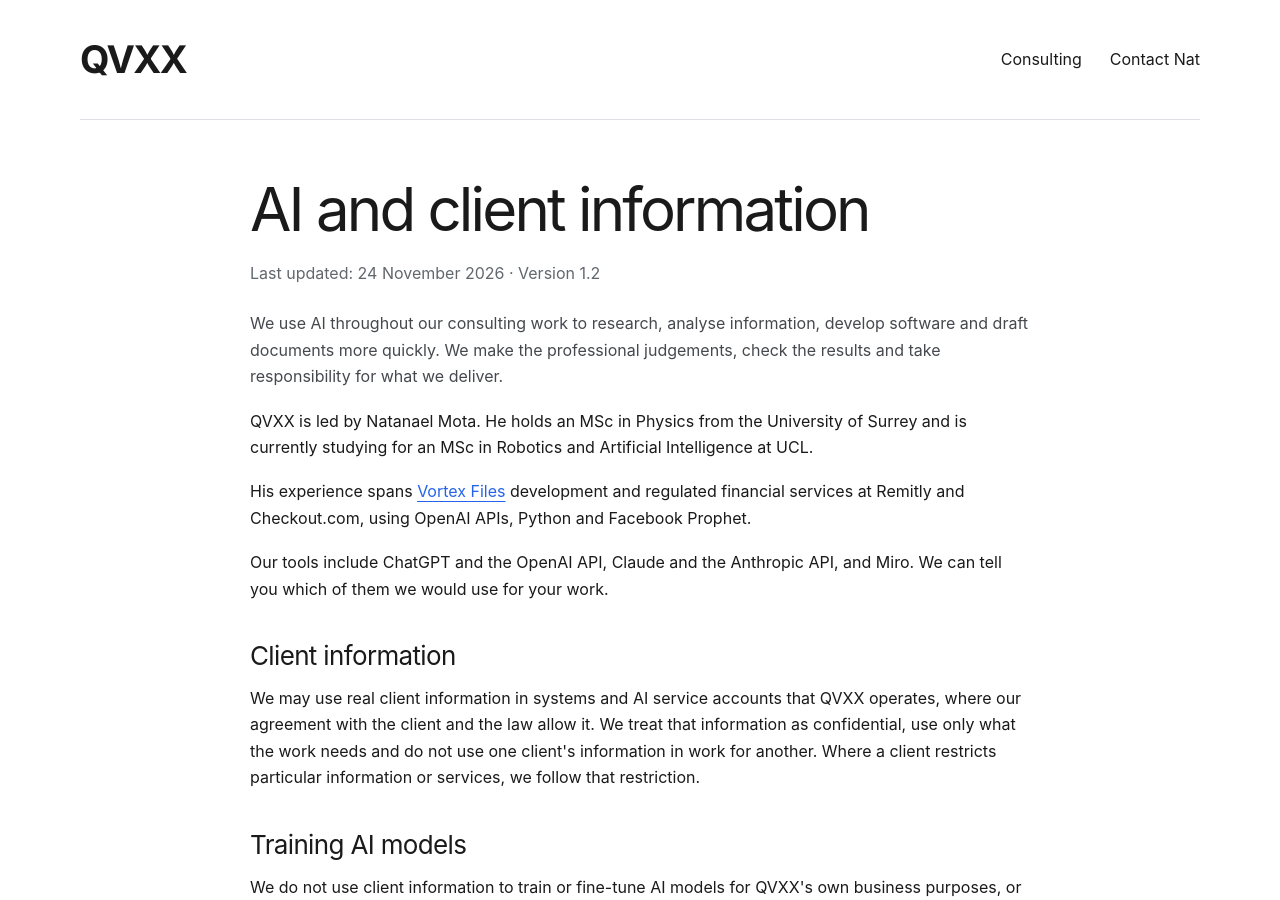
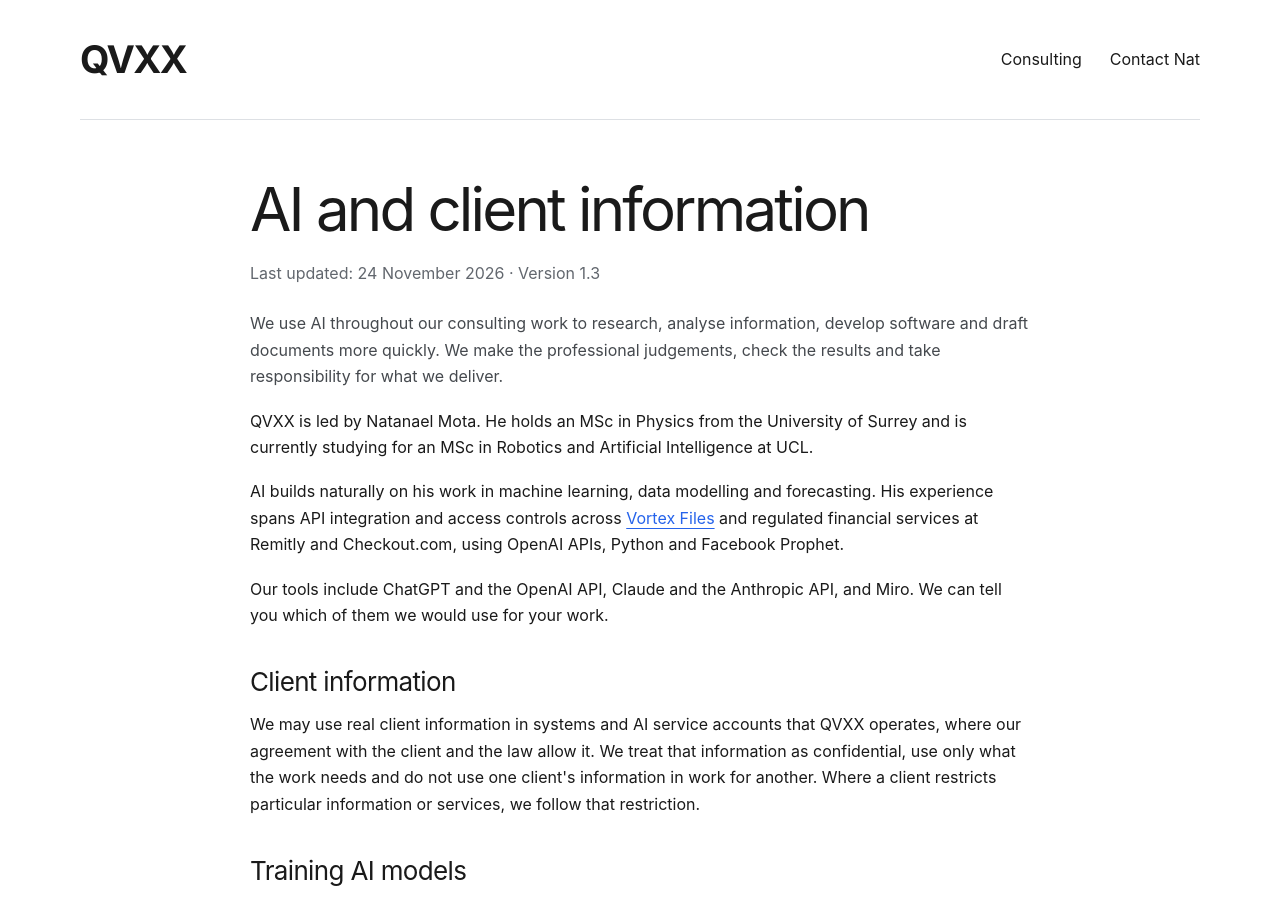
Before and after one commit to QVXXLabs/qvxx-website, a Jekyll site: the page ai-policy/index.html, which Jekyll copies as it is, in a window 1280 px wide and 900 px high. Built offline with Jekyll 4.4.1, drawn with Linux system fonts in a browser that asks for light colours.

Commit message:
Connect AI experience to machine learning and forecasting

```diff
--- a/ai-policy/index.html
+++ b/ai-policy/index.html
@@ -33,13 +33,13 @@
   <main id="main" class="policy wrap" tabindex="-1">
     <h1>AI and client information</h1>
 
-    <p class="meta">Last updated: 24 November 2026 · Version 1.2</p>
+    <p class="meta">Last updated: 24 November 2026 · Version 1.3</p>
 
     <p class="intro">We use AI throughout our consulting work to research, analyse information, develop software and draft documents more quickly. We make the professional judgements, check the results and take responsibility for what we deliver.</p>
 
     <p>QVXX is led by Natanael Mota. He holds an MSc in Physics from the University of Surrey and is currently studying for an MSc in Robotics and Artificial Intelligence at UCL.</p>
 
-    <p>His experience spans <a href="https://vortexfiles.qvxx.ai/">Vortex Files</a> development and regulated financial services at Remitly and Checkout.com, using OpenAI APIs, Python and Facebook Prophet.</p>
+    <p>AI builds naturally on his work in machine learning, data modelling and forecasting. His experience spans API integration and access controls across <a href="https://vortexfiles.qvxx.ai/">Vortex Files</a> and regulated financial services at Remitly and Checkout.com, using OpenAI APIs, Python and Facebook Prophet.</p>
 
     <p>Our tools include ChatGPT and the OpenAI API, Claude and the Anthropic API, and Miro. We can tell you which of them we would use for your work.</p>
 
```
